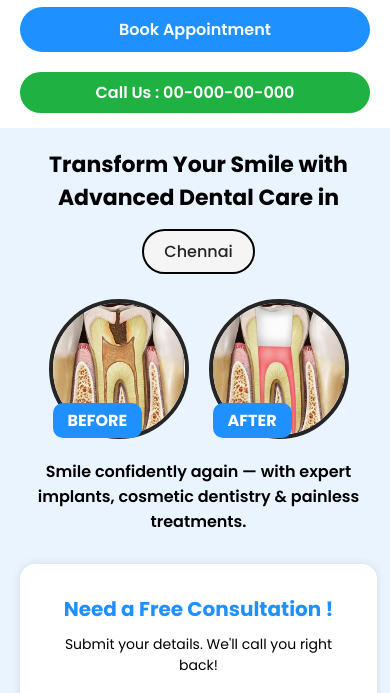
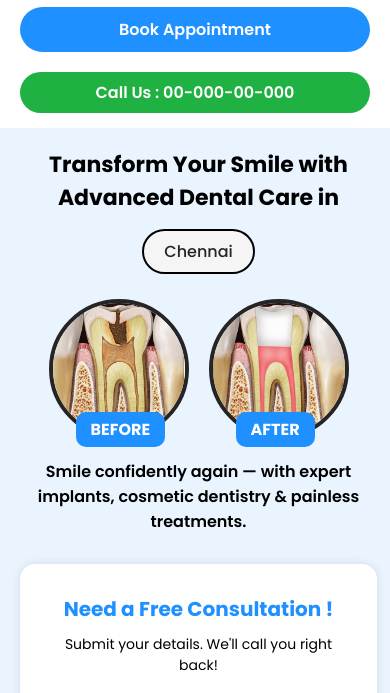
Before and after one commit to vengalamadasamyv/toothandsmile, a plain HTML site: page index.html in a window 390 px wide. Shown: the part 85-778 px from the top of the page. Drawn offline with Linux system fonts and the light colour scheme.

Commit message:
Update style.css1

```diff
--- a/style.css
+++ b/style.css
@@ -333,7 +333,8 @@ select {
   }
 
   .label{
-  top:100px;
+  top:109px;
+    left:23px;
   }
 
   .results-section h2 {
```
